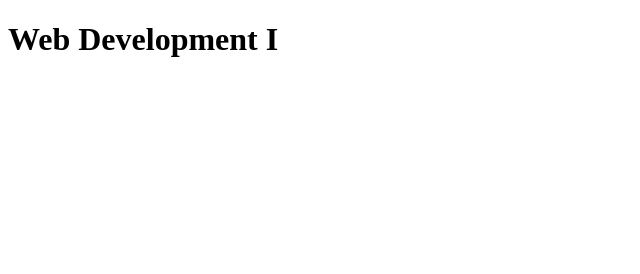
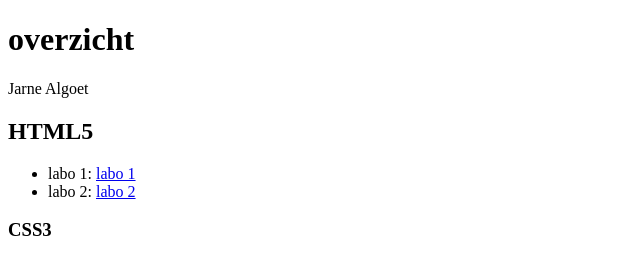
Before and after one commit to jarnealgoet/webdevelopment, a plain HTML site: page index.html in a window 1280 px wide. Shown: the whole page, without its empty margins (0-640 px from the left). Drawn offline with Linux system fonts and the light colour scheme.

Commit message:
Update index.html

```diff
--- a/index.html
+++ b/index.html
@@ -1,10 +1,17 @@
 <!DOCTYPE html>
-<html lang="en">
+<html lang="nl">
 <head>
     <meta charset="UTF-8">
-    <title>Web Development I</title>
+    <title>overzicht labo's</title>
 </head>
 <body>
-<h1>Web Development I</h1>
+<h1>overzicht</h1>
+<p>Jarne Algoet</p>
+<h2>HTML5</h2>
+<uL>
+    <li>labo 1: <a href = "#"> labo 1</a></li>
+    <li>labo 2: <a href = "#"> labo 2</a></li>
+</uL>
+<h3>CSS3</h3>
 </body>
 </html>
```
